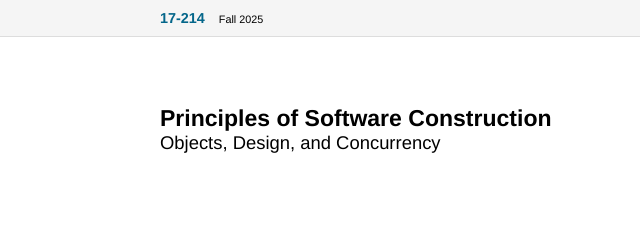
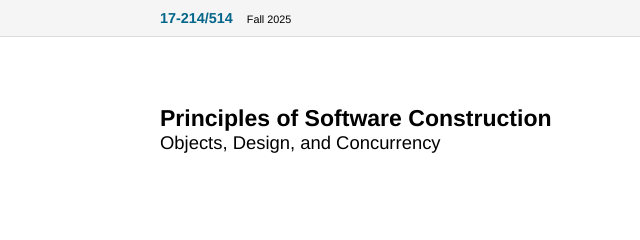
Before and after one commit to CMU-17-214/f2025, a plain HTML site: page learninggoals.html in a window 1280 px wide. Shown: the top 240 px of the page, 0-640 px from the left. Drawn offline with Linux system fonts and the light colour scheme; files whose address does not match are found by name.

Commit message:
not sure why the previous deployment got stuck. let's try again

```diff
--- a/learninggoals.html
+++ b/learninggoals.html
@@ -3,7 +3,7 @@
 <head>
   <meta charset="UTF-8">
   <meta name="viewport" content="width=device-width, initial-scale=1" />
-  <title>17-214: Principles of Software System Construction</title>
+  <title>17-214/514: Principles of Software System Construction</title>
 
   <link rel="stylesheet" type="text/css" href="style.css" />
   <script>
@@ -15,7 +15,7 @@
 <nav id="navigation" class="hidden">
   <div class="container">
     <div class="course-semester">
-      <div class="course"><a href="index.html">17-214</a></div>
+      <div class="course"><a href="index.html">17-214/514</a></div>
       <div class="semester">Fall 2025</div>
     </div>
     <div id="hamburger" onclick="toggle()">
```
